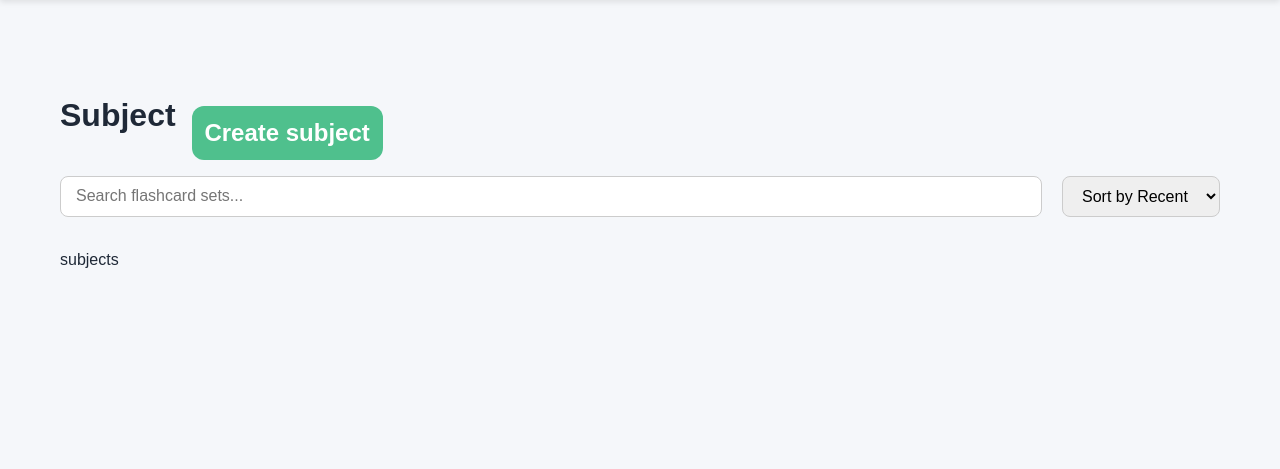
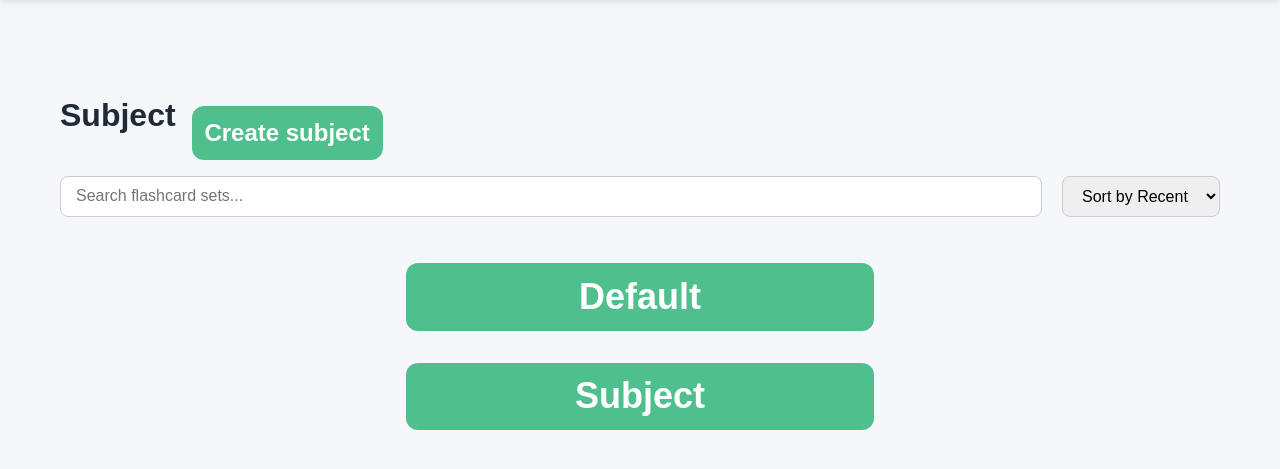
Before and after one commit to joeFerguson3/Flashcard-generator, a Flask app: page /home in a window 1280 px wide. Shown: the part 70-539 px from the top of the page. Run offline with Flask 3, Linux system fonts and the light colour scheme; a user stored in the database is signed in.

Commit message:
display created quizzes

```diff
--- a/routes/flashcards.py
+++ b/routes/flashcards.py
@@ -172,7 +172,8 @@ def save_notes():
 
 @flashcards_bp.route("/quiz")
 def quiz():
-    note_set = NoteSet.query.filter_by(id=1, user_id=session.get("user_id")).first()
+    set_id = session.get('set-id')
+    note_set = NoteSet.query.filter_by(id=set_id, user_id=session.get("user_id")).first()
 
     notes = [
         {
@@ -193,12 +194,30 @@ def quiz():
 
     return render_template("quiz.html", data=notes, questions=questions)
 
+
+# Displays different Subjects
 @flashcards_bp.route("/home")
 def home_page():
-    return render_template("/home.html")
+    subjects = db.session.query(NoteSet.subject).filter_by(user_id=session.get("user_id")).distinct().all()
+    return render_template("/home.html", subjects=subjects)
 
+
+# Display quizzes for a class
 @flashcards_bp.route("/quiz-sets")
 def quiz_sets():
-    quizzes = NoteSet.query.filter_by(user_id=session.get("user_id")).all()
+    subject = session.get('subject-name')
+    quizzes = NoteSet.query.filter_by(user_id=session.get("user_id"), subject=subject).all()
     print(quizzes)
     return render_template("quiz-sets.html", quizzes=quizzes)
+
+# Redirects to subject quiz
+@flashcards_bp.route("/open-subject-folder", methods=["POST"])
+def subject_folder():
+    session['subject-name'] = request.form.get('subject-name')
+    return redirect("/quiz-sets")
+
+# Opens selected quiz
+@flashcards_bp.route("/open-quiz", methods=["POST"])
+def open_quiz():
+    session['set-id'] = request.form.get('set-id')
+    return redirect("/quiz")
--- a/templates/home.html
+++ b/templates/home.html
@@ -37,9 +37,20 @@
             </select>
         </div>
 
-        <div id="classes">
-            subjects
-        </div>
+         <div class="subjects-container" id="subjectsContainer">
+        {% if subjects %}
+            {% for subject in subjects %}
+                <form method="POST" action="/open-subject-folder">
+                    <input type="hidden" name="subject-name" value="{{ subject[0] }}">
+                    <button type="submit" class="subject-button">
+                        <h2>{{ subject[0] }}</h2>
+                    </button>
+                </form>
+            {% endfor %}
+        {% else %}
+            <p>No quizzes saved yet.</p>
+        {% endif %}
+    </div>
 
 </main>
     </body>
--- a/templates/quiz-sets.html
+++ b/templates/quiz-sets.html
@@ -36,7 +36,7 @@
     <div class="flashcard-container" id="flashcardContainer">
         {% if quizzes %}
             {% for set in quizzes %}
-                <form method="POST" action="/edit-set">
+                <form method="POST" action="/open-quiz">
                     <input type="hidden" name="set-name" value="{{ set.name }}">
                     <button type="submit" class="flashcard-btn" name="set-id" value="{{ set.id }}">
                         <h2>{{ set.name }}</h2>
```
